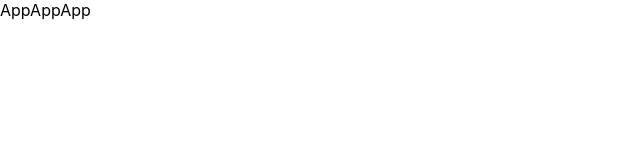
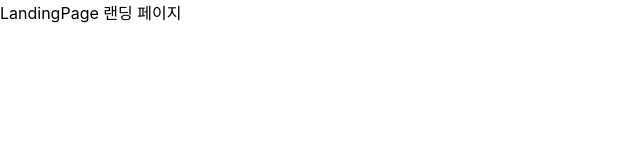
Before and after one commit to chohyeryung/react-node-base, a React (Create React App) app in the folder client/: page / in a window 1280 px wide. Shown: the top 160 px of the page, without its empty margins (0-640 px from the left). Built offline with nearby package versions, Linux system fonts and the light colour scheme.

Commit message:
components

```diff
--- a/client/package.json
+++ b/client/package.json
@@ -8,6 +8,7 @@
     "@testing-library/user-event": "^12.8.3",
     "react": "^17.0.2",
     "react-dom": "^17.0.2",
+    "react-router-dom": "^5.2.0",
     "react-scripts": "4.0.3",
     "web-vitals": "^1.1.1"
   },
--- a/client/src/App.js
+++ b/client/src/App.js
@@ -1,10 +1,39 @@
-import React from 'react'
+import React from 'react';
+import {
+  BrowserRouter as Router,
+  Switch,
+  Route,
+  Link
+} from "react-router-dom";
+
+import LandingPage from './components/views/LandingPage/LandingPage';
+import LoginPage from './components/views/LoginPage/LoginPage';
+import RegisterPage from './components/views/RegisterPage/RegisterPage';
 
 function App() {
   return (
-    <div class="App">
-      AppAppApp
-    </div>
+    <Router>
+      <div>
+        {/*
+          A <Switch> looks through all its children <Route>
+          elements and renders the first one whose path
+          matches the current URL. Use a <Switch> any time
+          you have multiple routes, but you want only one
+          of them to render at a time
+        */}
+        <Switch>
+          <Route exact path="/">
+            <LandingPage />
+          </Route>
+          <Route path="/login">
+            <LoginPage />
+          </Route>
+          <Route path="/register">
+            <RegisterPage />
+          </Route>
+        </Switch>
+      </div>
+    </Router>
   )
 }
 
--- a/client/src/components/views/LandingPage/LandingPage.js
+++ b/client/src/components/views/LandingPage/LandingPage.js
@@ -3,7 +3,7 @@ import React from 'react'
 function LandingPage() {
     return (
         <div>
-            LandingPage
+            LandingPage 랜딩 페이지
         </div>
     )
 }
```
Also changed, not shown: 1 other file (tests, documents, lock files or other folders).
